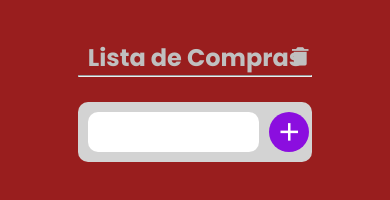
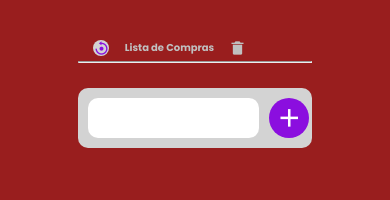
Before and after one commit to ivaraujo/lista_de_compras, a plain HTML site: page index.html in a window 390 px wide. Drawn offline with nearby package versions, Linux system fonts and the light colour scheme.

Commit message:
Modificações graficas

```diff
--- a/css/style.css
+++ b/css/style.css
@@ -15,7 +15,6 @@ body{
 
 p{
     display: flex;
-    justify-content: center;
     font-size: xx-large;
     font-weight: bold;
     color: silver;
@@ -28,15 +27,31 @@ ul{
     font-weight: bold;
 }
 
+.header{
+    display: flex;
+    align-content: space-around;
+}
+
 .header button{
-    position:absolute;
+    position:block;
     right: 18%;
-    margin-top: -30px;
+}
+
+.header button .bx{
+    border-radius: 8px;
+}
+
+.header button .bx-reset{
+    background-color: lightgray;
+    color: rgb(139, 14, 223);
+}
+
+.header button .bxs-trash-alt{
+    color: silver;
 }
 
 .header i{
-    font-size: 22px;
-    color: silver;
+    font-size: 30px;
 }
 
 .to-do{
@@ -61,7 +76,7 @@ ul{
 }
 
 button{
-    width: 10%;
+    width: 20%;
     background: transparent;
     border: none;
     cursor: pointer;
@@ -127,6 +142,17 @@ li{
     }
 
     p{
-        font-size: x-large;
+        font-size: 10px;
+    }
+    /*.header p{}*/
+    .header i{
+        font-size: 16px;
+    }
+    .header button{
+        display: block;
+    }
+    .header{
+        display: flex;
+        flex-direction: row;
     }
 }
--- a/index.html
+++ b/index.html
@@ -10,8 +10,9 @@
 <body>
     <div class="to-do">
         <div class="header">
+            <button class="resetar"><i class='bx bx-reset'></i></button>
             <p>Lista de Compras</p>
-            <button><i class="bx bxs-trash-alt"></i></button>
+            <button class="deletar"><i class="bx bxs-trash-alt"></i></button>
         </div>
         <hr/>
         <br/>
--- a/js/index.js
+++ b/js/index.js
@@ -1,12 +1,19 @@
 const texto = document.querySelector('input')
 const btnInsert = document.querySelector('.divInsert button')
-const btnDeleteAll = document.querySelector('.header button')
+const btnDeleteAll = document.querySelector('.deletar')
+const btnResetar = document.querySelector('.resetar')
 const ul = document.querySelector('ul')
 
+var listaPrincipal = ["Teste","oi"]
 var itensDB = []
 
 btnDeleteAll.onclick = () => {
   itensDB = []
+  updateDB()
+}
+
+btnResetar.onclick = () => {
+  itensDB = listaPrincipal
   updateDB()
 }
 
```
